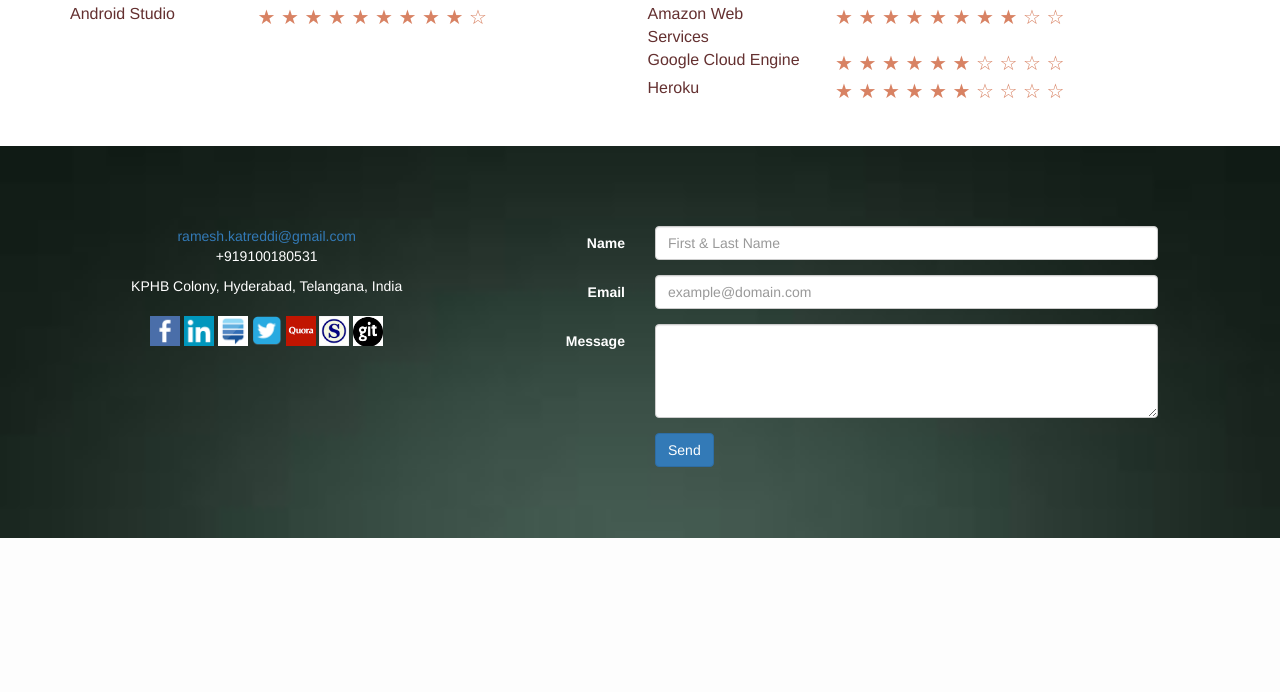
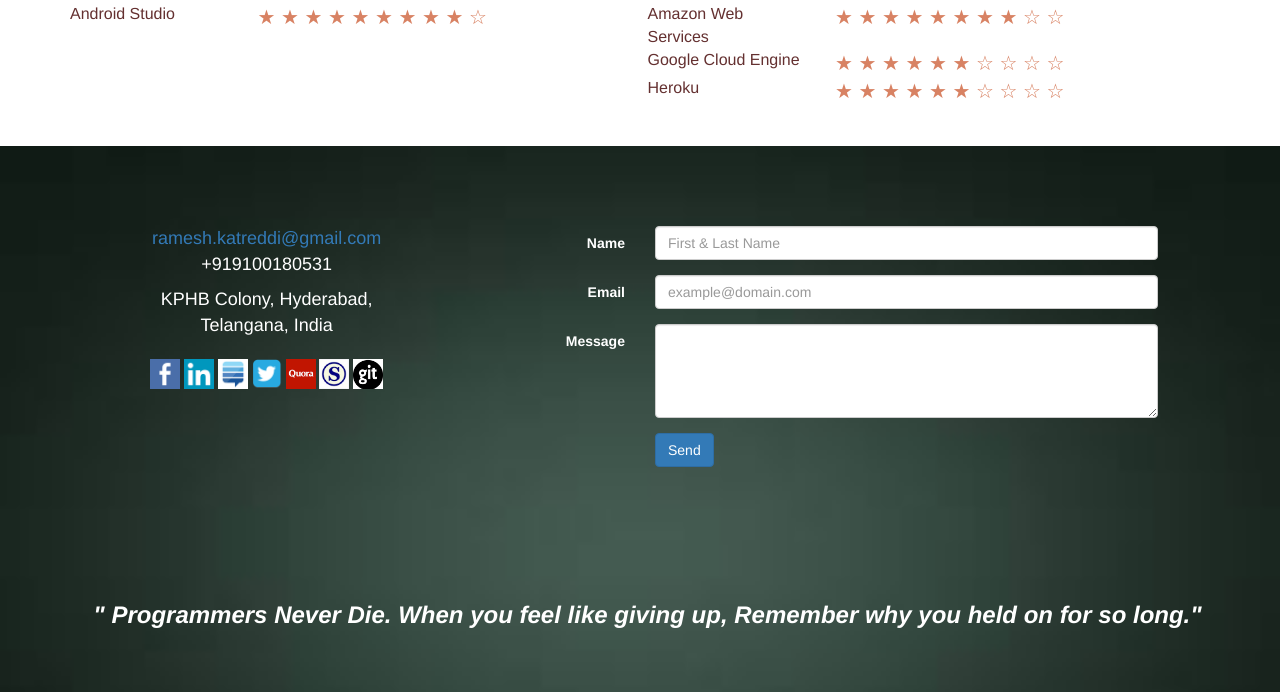
Before and after one commit to ramesh-katreddi/ramesh-katreddi.github.io, a PHP site: page /index.html in a window 1280 px wide. Shown: the part 1428-2120 px from the top of the page. Before the commit the page ends 1966 px from the top, so only its background shows below. Run offline with PHP 8.4, Linux system fonts and the light colour scheme; some libraries are stand-ins or nearby versions; some web fonts are replaced.

Commit message:
added some shit at the end

```diff
--- a/css/styles.css
+++ b/css/styles.css
@@ -37,7 +37,6 @@ g#jumbo p
     padding-bottom: 40px;
 }
 
-
 #rating .language
 {
     color:rgb(100, 48, 48);
@@ -48,7 +47,6 @@ g#jumbo p
     color:rgb(216, 130, 99);
     font-size:20px;
 }
-
 
 a[id= "rating"]:target ~ #rating {
     -webkit-transform: translateY( -1000px );
--- a/index.html
+++ b/index.html
@@ -235,7 +235,7 @@ void createGitHubProfilePage()
     <div id="contact" class="container-fluid jumbo">
     	<div class="row">
         <div class="col-sm-offset-1 col-sm-3 text-center">
-            <div style="color:#fff;">
+            <div style="color:#fff;font-size:18px;">
 
                 <a href="mailto:ramesh.katreddi@gmail.com">ramesh.katreddi@gmail.com</a>
                 <p>+919100180531</p>
@@ -307,6 +307,13 @@ void createGitHubProfilePage()
             </div>
 
     	</div>
+        <div style="color:white;padding-bottom: 20px; padding-top:100px; font-size:24px;" class="text-center">
+        <i><b>
+        &quot; Programmers Never Die.
+        When you feel like giving up, Remember why you held on for so long.&quot;
+        </b></i>
+    </div>
+
     </div>
     <script src="js/jquery-1.11.2.min.js" type="application/javascript"></script>
     <script src="js/bootstrap.min.js" type="application/javascript"></script>
```
